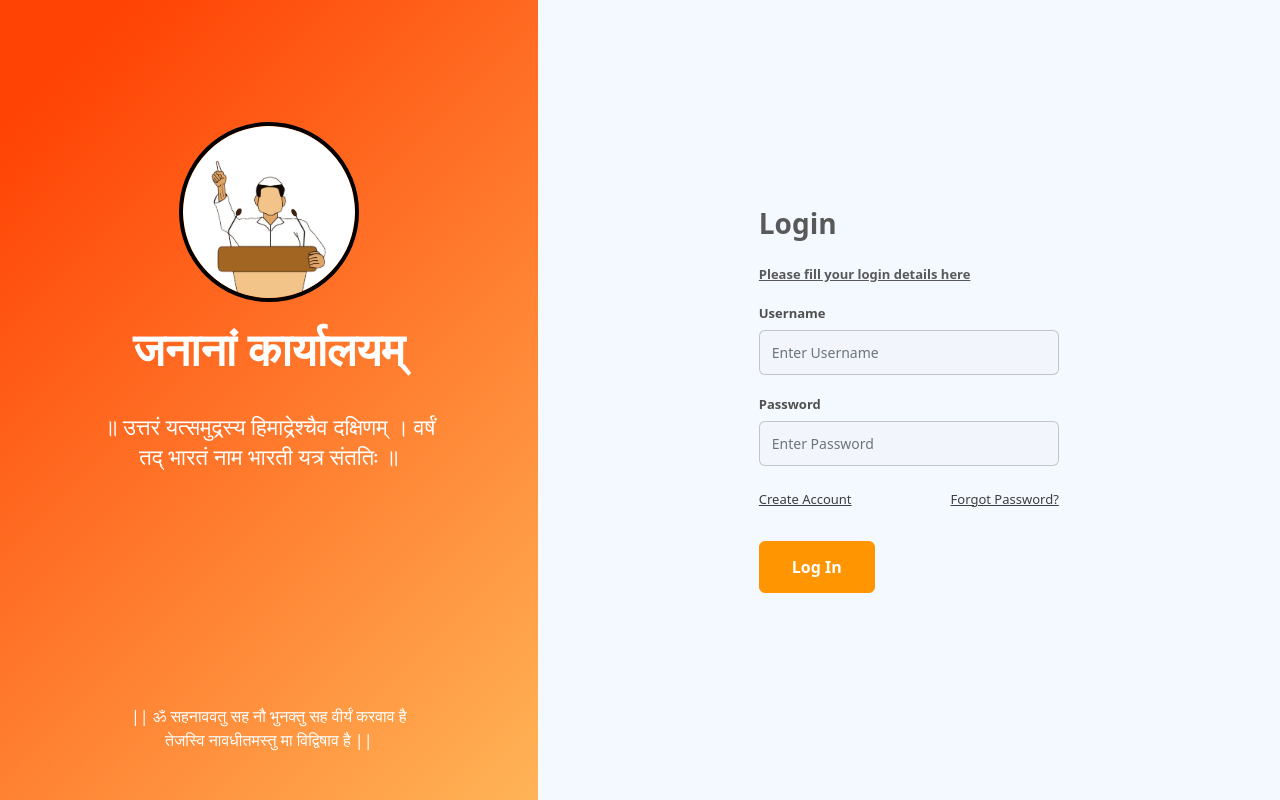
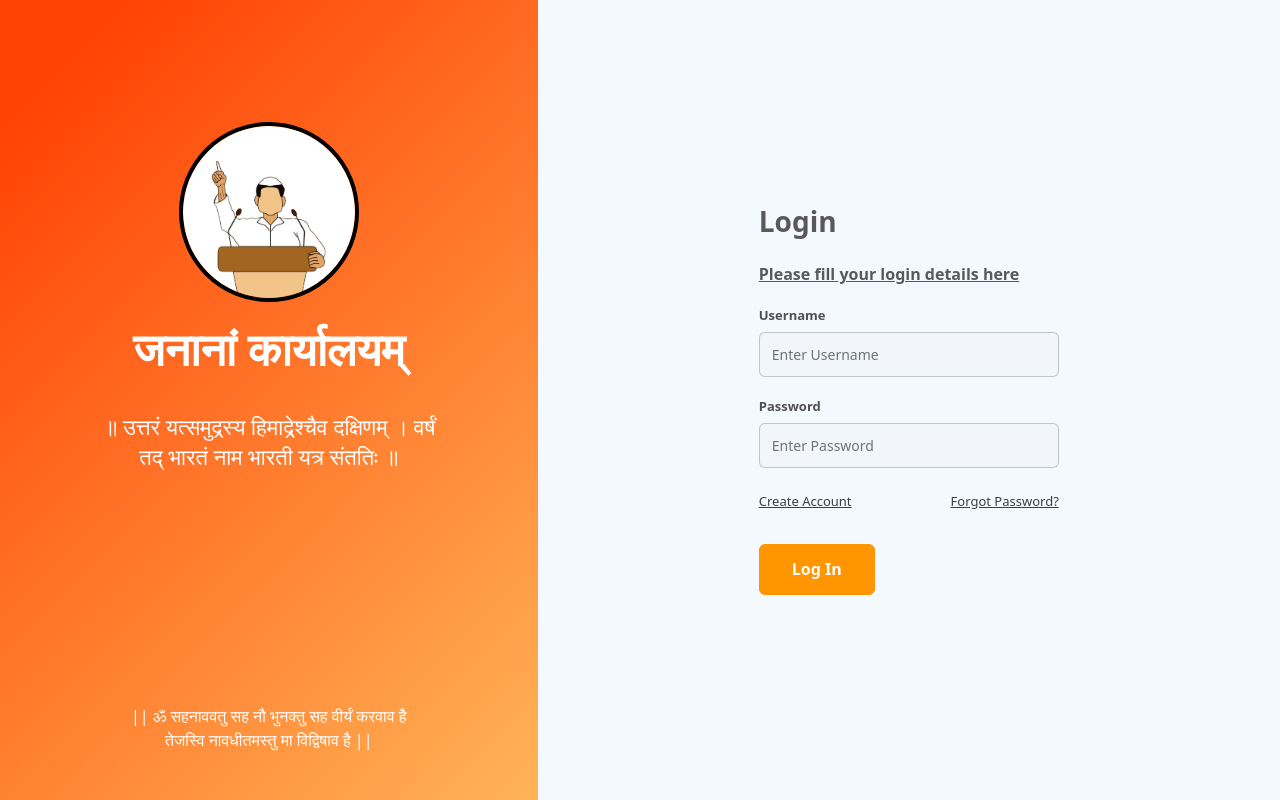
Before and after one commit to vishnurchityala/seva-sadhanam, a plain HTML site: page index.html in a window 1280 px wide. Drawn offline with nearby package versions, Linux system fonts and the light colour scheme.

Commit message:
Updated Readme file.

```diff
--- a/index.html
+++ b/index.html
@@ -100,7 +100,7 @@
         <div id="loginSection" class="flex-fill d-flex flex-column justify-content-center align-items-center" style="min-height: 100vh;">
             <form class="d-flex flex-column justify-content-center mt-5 mt-md-0 ">
                 <h3 class="mb-4 fw-semibold" style="max-width:240px;color: rgb(89, 89, 89);">Login</h3>
-                <p class="fw-semibold mb-2" style="color: rgb(89, 89, 89);font-size:small;text-decoration: underline;">Please fill your login details here</p>
+                <p class="fw-semibold mb-2" style="color: rgb(89, 89, 89);font-size:x-  small;text-decoration: underline;">Please fill your login details here</p>
                 <div class="mt-2 mb-3">
                   <label for="exampleInputEmail1" class="form-label">Username</label>
                   <input type="email" class="form-control login-input" placeholder="Enter Username">
```
Also changed, not shown: README.md.
